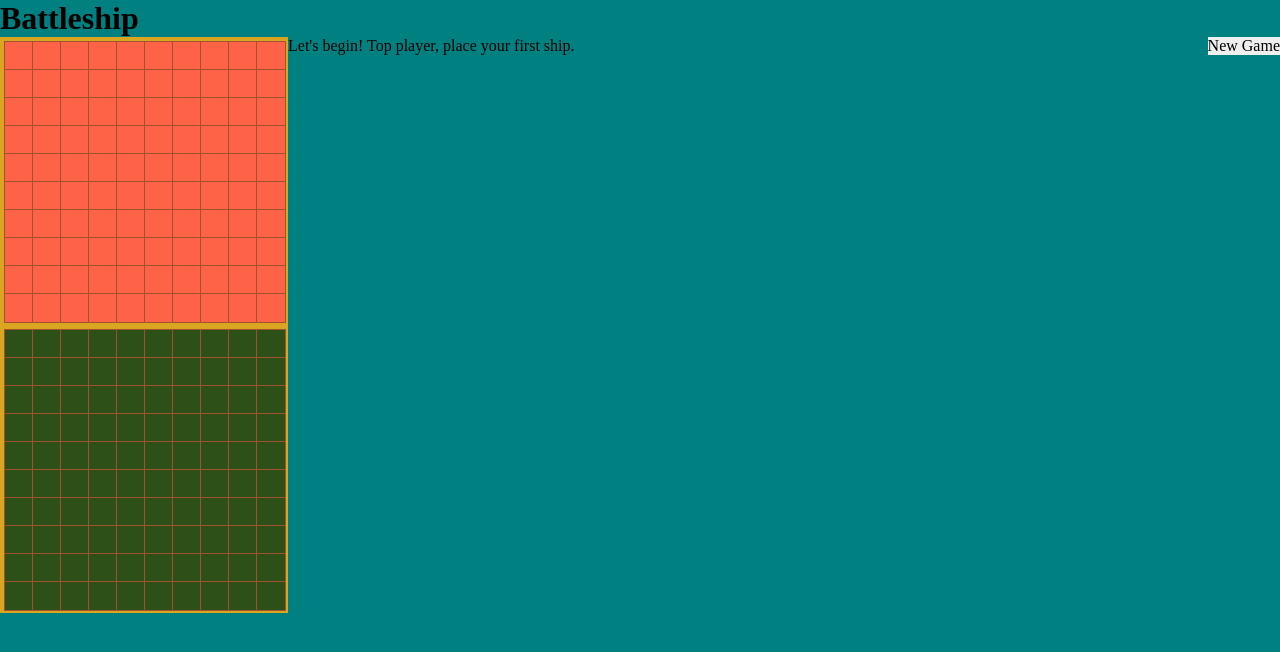
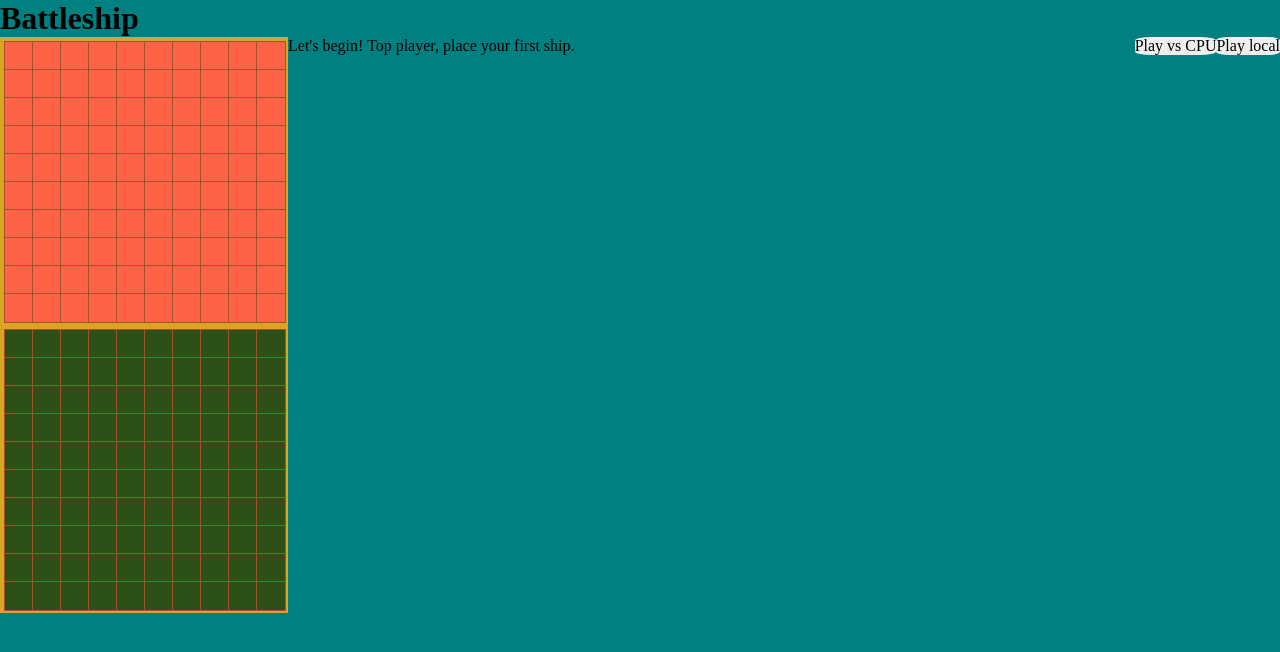
Before and after one commit to YannisRoss/js-battleship, a website built with webpack: page dist/index.html in a window 1280 px wide. Built offline with nearby package versions, Linux system fonts and the light colour scheme.

Commit message:
add new game buttons for different game modes

```diff
--- a/src/index.js
+++ b/src/index.js
@@ -10,15 +10,29 @@ console.log(`source index loaded`)
 
 let container = document.getElementById('container')
 
-let newGameButton = document.createElement('button')
-newGameButton.setAttribute('id', 'new-game-btn')
-newGameButton.innerHTML = 'New Game'
-newGameButton.addEventListener('click', function () {
+let newGameButtonsDiv = document.createElement('div')
+newGameButtonsDiv.setAttribute('id', 'new-game-btns-div')
+    let newCPUGameButton = document.createElement('button')
+    newCPUGameButton.setAttribute('class', 'new-game-btn')
+    newCPUGameButton.innerHTML = 'Play vs CPU'
+    newCPUGameButton.addEventListener('click', function () {
 
-    newGame()
-})
+        newGame('cpu')
+    })
+    let newLocalGameButton = document.createElement('button')
+    newLocalGameButton.setAttribute('class', 'new-game-btn')
+    newLocalGameButton.innerHTML = 'Play local'
+    newLocalGameButton.addEventListener('click', function () {
 
-container.appendChild(newGameButton)
+        newGame('local')
+    })
+
+    newGameButtonsDiv.appendChild(newCPUGameButton)
+    newGameButtonsDiv.appendChild(newLocalGameButton)
+
+container.appendChild(newGameButtonsDiv)
+
+
 let gameboard = gameboardFactory()
 let topShipsArray = undefined
 let bottomShipsArray = undefined
@@ -179,9 +193,17 @@ let moveAnnouncer = document.createElement('div')
     moveAnnouncer.innerHTML = `Let's begin! Top player, place your first ship.`// Ships left to place: ${topShipsArray.length} and ${bottomShipsArray.length}`
     container.appendChild(moveAnnouncer)
 
-function newGame() {
-    let topPlayer = playerFactory('CPU')
-    let bottomPlayer = playerFactory('Human')
+function newGame(mode) {
+    if (mode =='cpu') {
+        let topPlayer = playerFactory('CPU')
+        let bottomPlayer = playerFactory('Human')
+    }
+    else {
+        let topPlayer = playerFactory('TopPlayer')
+        let bottomPlayer = playerFactory('BottomPlayer')
+    }
+
+
 }
 
 function changeTurn() {
--- a/src/style.css
+++ b/src/style.css
@@ -20,10 +20,14 @@ body {
 
 }
 
-#new-game-btn {
+#new-game-btns-div {
+    position: absolute;
+    right: 0;
 
-position: absolute;
-right: 0;
+}
+.new-game-btn {
+    border-radius: 20%;
+
 }
 
 #boards-div{
```
Also changed, not shown: dist/main.js.
